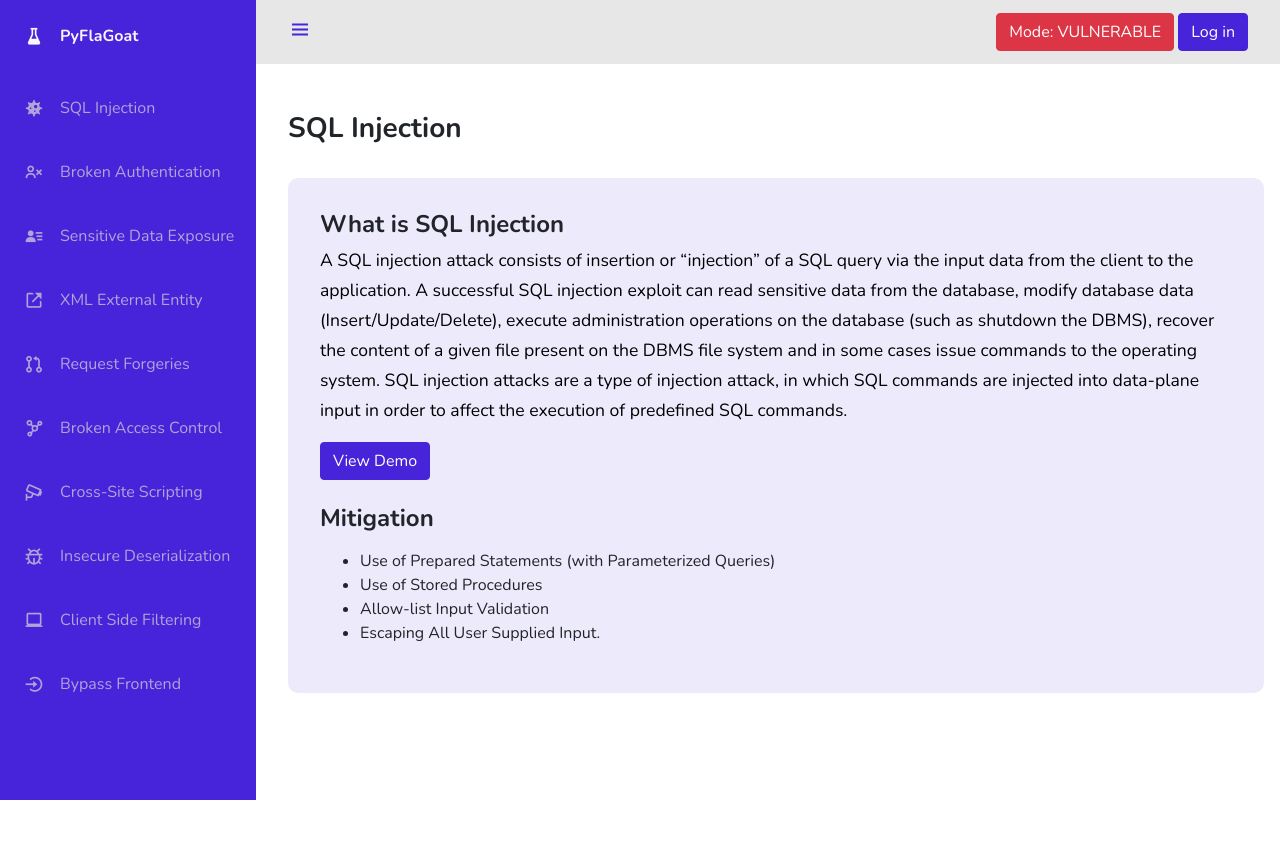
After one commit to SP-Development-Team-1/PyFlaGoat, a Flask app: page /sql_injection-intro in a window 1280 px wide. The commit adds this page. Run offline with Flask 2, Linux system fonts and the light colour scheme; some libraries are stand-ins or nearby versions.

Commit message:
Added more intro pages

```diff
--- a/app.py
+++ b/app.py
@@ -146,6 +146,10 @@ class BlogPost(db.Model):
 
     def __repr__(self):
         return 'Blog Post ' + str(self.id)
+
+@app.route('/sql_injection-intro', methods=['GET', "POST"])
+def sql_injection_intro():
+    return render_template('sql_injection/intro.html')
 
 @app.route('/sql_injection', methods=['GET', 'POST'])
 def posts():
@@ -513,6 +517,10 @@ def create_user():
 # XSS #
 #######
 
+@app.route('/xss-intro', methods=['GET', "POST"])
+def xss_intro():
+    return render_template('xss/intro.html')
+
 @app.route('/xss', methods=['GET', 'POST'])
 def xss():
         if request.method == 'POST':
@@ -724,6 +732,10 @@ class CSRF_Comment(db.Model):
     def __repr__(self):
         return 'Comment ' + str(self.id)
 
+@app.route('/csrf-intro', methods=['GET', 'POST'])
+def csrf_intro():
+    return render_template("csrf/intro.html")
+
 @app.route('/csrf', methods=['GET', 'POST'])
 def csrf():
     if g.safe_mode_on:
--- a/templates/base.html
+++ b/templates/base.html
@@ -57,13 +57,13 @@
         <nav class="nav">
             <div> <a href="/#" class="nav_logo"> <i class='bx bxs-flask nav_logo-icon'></i> <span class="nav_logo-name">PyFlaGoat</span> </a>
                   <div class="nav_list">
-                    <a href="/sql_injection" class="nav_link"> <i class='bx bxs-virus nav_icon'></i> <span class="nav_name">SQL Injection</span> </a>
+                    <a href="/sql_injection-intro" class="nav_link"> <i class='bx bxs-virus nav_icon'></i> <span class="nav_name">SQL Injection</span> </a>
                     <a href="/auth-intro" class="nav_link"> <i class='bx bx-user-x nav_icon'></i> <span class="nav_name">Broken Authentication</span> </a>
                     <a href="/sensitive_data-intro" class="nav_link"> <i class='bx bxs-user-detail nav_icon'></i> <span class="nav_name">Sensitive Data Exposure</span> </a>
                     <a href="/xxe-intro" class="nav_link"> <i class='bx bx-link-external nav_icon'></i> <span class="nav_name">XML External Entity</span> </a>
-                    <a href="/csrf" class="nav_link"> <i class='bx bx-git-pull-request nav_icon'></i> <span class="nav_name">Request Forgeries</span> </a>
+                    <a href="/csrf-intro" class="nav_link"> <i class='bx bx-git-pull-request nav_icon'></i> <span class="nav_name">Request Forgeries</span> </a>
                     <a href="/broken_access-intro" class="nav_link"> <i class='bx bx-network-chart nav_icon'></i> <span class="nav_name">Broken Access Control</span> </a>
-                    <a href="/xss" class="nav_link"> <i class='bx bx-cctv nav_icon'></i> <span class="nav_name">Cross-Site Scripting</span> </a>
+                    <a href="/xss-intro" class="nav_link"> <i class='bx bx-cctv nav_icon'></i> <span class="nav_name">Cross-Site Scripting</span> </a>
                     <a href="/insecure-deserialization-intro" class="nav_link"> <i class='bx bx-bug nav_icon'></i> <span class="nav_name">Insecure Deserialization</span> </a>
                     <a href="/client/client-filtering" class="nav_link"> <i class='bx bx-laptop nav_icon'></i> <span class="nav_name">Client Side Filtering</span> </a>
                     <a href="/front-end" class="nav_link"> <i class='bx bx-log-in-circle nav_icon'></i> <span class="nav_name">Bypass Frontend</span> </a>
--- a/templates/broken_access/intro.html
+++ b/templates/broken_access/intro.html
@@ -1,6 +1,5 @@
 {% extends 'base.html' %} {% block head %}
-<title>XXE</title>
-<script src="/static/js/xxe.js"></script>
+<title>Broken Access</title>
 {% endblock %} {% block body %}
 <link rel="stylesheet" type="text/css" href="/static/css/intro.css" />
 <br />
--- a/templates/broken_auth/intro.html
+++ b/templates/broken_auth/intro.html
@@ -1,6 +1,5 @@
 {% extends 'base.html' %} {% block head %}
-<title>XXE</title>
-<script src="/static/js/xxe.js"></script>
+<title>Broken Authentication</title>
 {% endblock %} {% block body %}
 <link rel="stylesheet" type="text/css" href="/static/css/intro.css" />
 <br />
--- a/templates/insecure_deserialization/intro.html
+++ b/templates/insecure_deserialization/intro.html
@@ -1,6 +1,5 @@
 {% extends 'base.html' %} {% block head %}
-<title>XXE</title>
-<script src="/static/js/xxe.js"></script>
+<title>Insecure Deserialization</title>
 {% endblock %} {% block body %}
 <link rel="stylesheet" type="text/css" href="/static/css/intro.css" />
 <br />
--- /dev/null
+++ b/templates/sql_injection/intro.html
@@ -0,0 +1,34 @@
+{% extends 'base.html' %} {% block head %}
+<title>Broken Access</title>
+{% endblock %} {% block body %}
+<link rel="stylesheet" type="text/css" href="/static/css/intro.css" />
+<br />
+<div class="content">
+    <br />
+    <h3><b>SQL Injection</b></h3>
+    <div class="box">
+        <h4><b>What is SQL Injection</b></h4>
+        <p class="bp"> A SQL injection attack consists of insertion or “injection” of a SQL query via the input data
+            from the client to the application. A successful SQL injection exploit can read sensitive data from the
+            database, modify database data (Insert/Update/Delete), execute administration operations on the database
+            (such as shutdown the DBMS), recover the content of a given file present on the DBMS file system and in some
+            cases issue commands to the operating system. SQL injection attacks are a type of injection attack, in which
+            SQL commands are injected into data-plane input in order to affect the execution of predefined SQL commands.
+        </p>
+        <button class="coll btn btn-xxe" type="button" onclick="window.location.href='/sql_injection'">View
+            Demo</button>
+        <br />
+        <br />
+        <h4><b>Mitigation</b></h4>
+        <p class="bp">
+            <ul>
+                <li> Use of Prepared Statements (with Parameterized Queries)</li>
+                <li> Use of Stored Procedures</li>
+                <li> Allow-list Input Validation</li>
+                <li> Escaping All User Supplied Input.</li>
+            </ul>
+        </p>
+    </div>
+</div>
+
+{% endblock %}
```
Also changed, not shown: static/js/xxe.js (deleted, +0 -14 lines), templates/csrf/intro.html (added, +33 -0 lines), templates/sensitive_data/intro.html (+10 -6 lines), templates/xss/intro.html (added, +33 -0 lines), templates/xxe/intro.html (+34 -18 lines).
